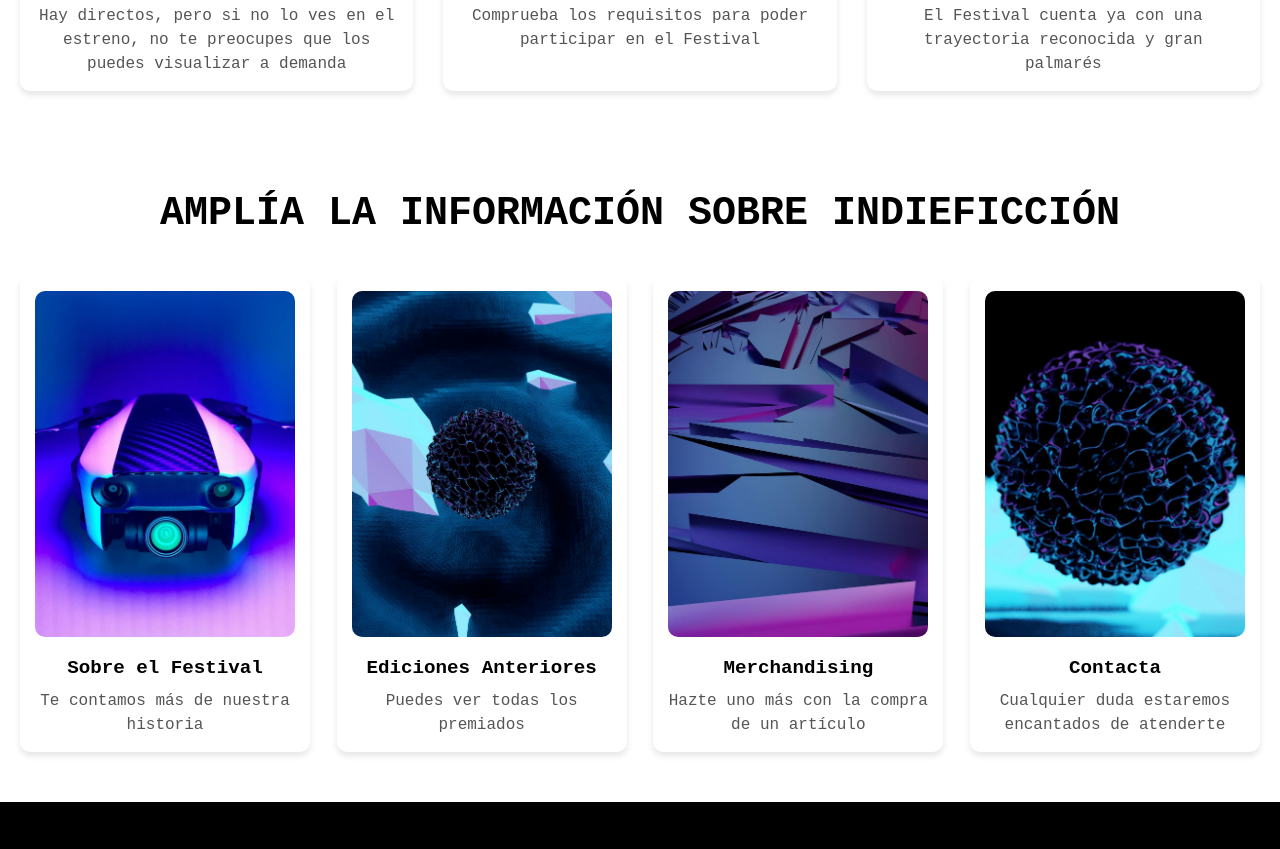
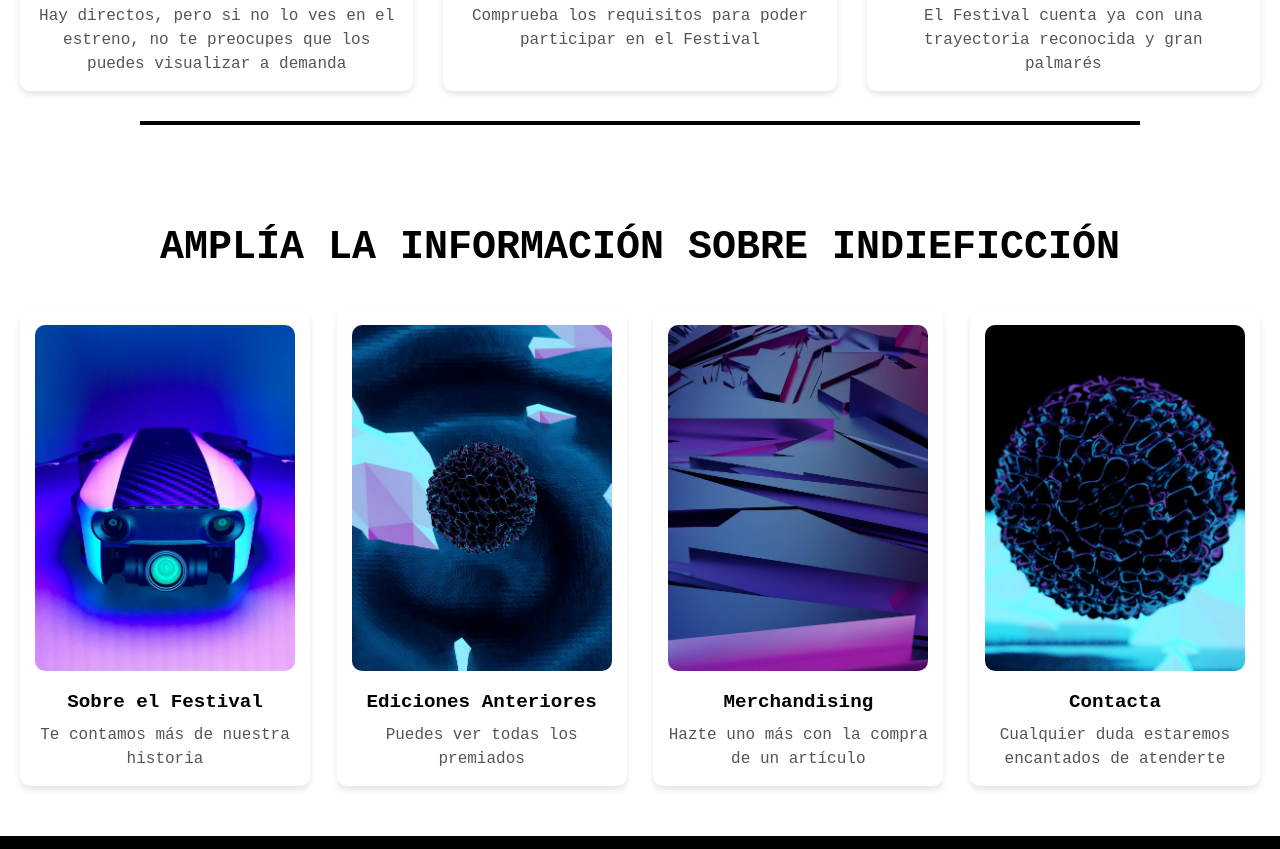
Before and after one commit to AlcaideUOC/ProyectoWeb, a plain HTML site: page sobre.html in a window 1280 px wide. Shown: the part 1160-2009 px from the top of the page. Drawn offline with Linux system fonts and the light colour scheme; a web font is replaced by a local one.

Commit message:
Revert "prueba"
This reverts commit d4d7feb6f93a1de4925843f00c50b13cded2ca69.

```diff
--- a/sobre.html
+++ b/sobre.html
@@ -104,7 +104,7 @@
       <p>El Festival cuenta ya con una trayectoria reconocida y gran palmarés</p>
     </div>
   </div>
-  <!--<div class="linea-final"></div>-->
+  <div class="linea-final"></div>
 </section>
 
 <section id="info-indieficcion" class="seccion-info">
```
